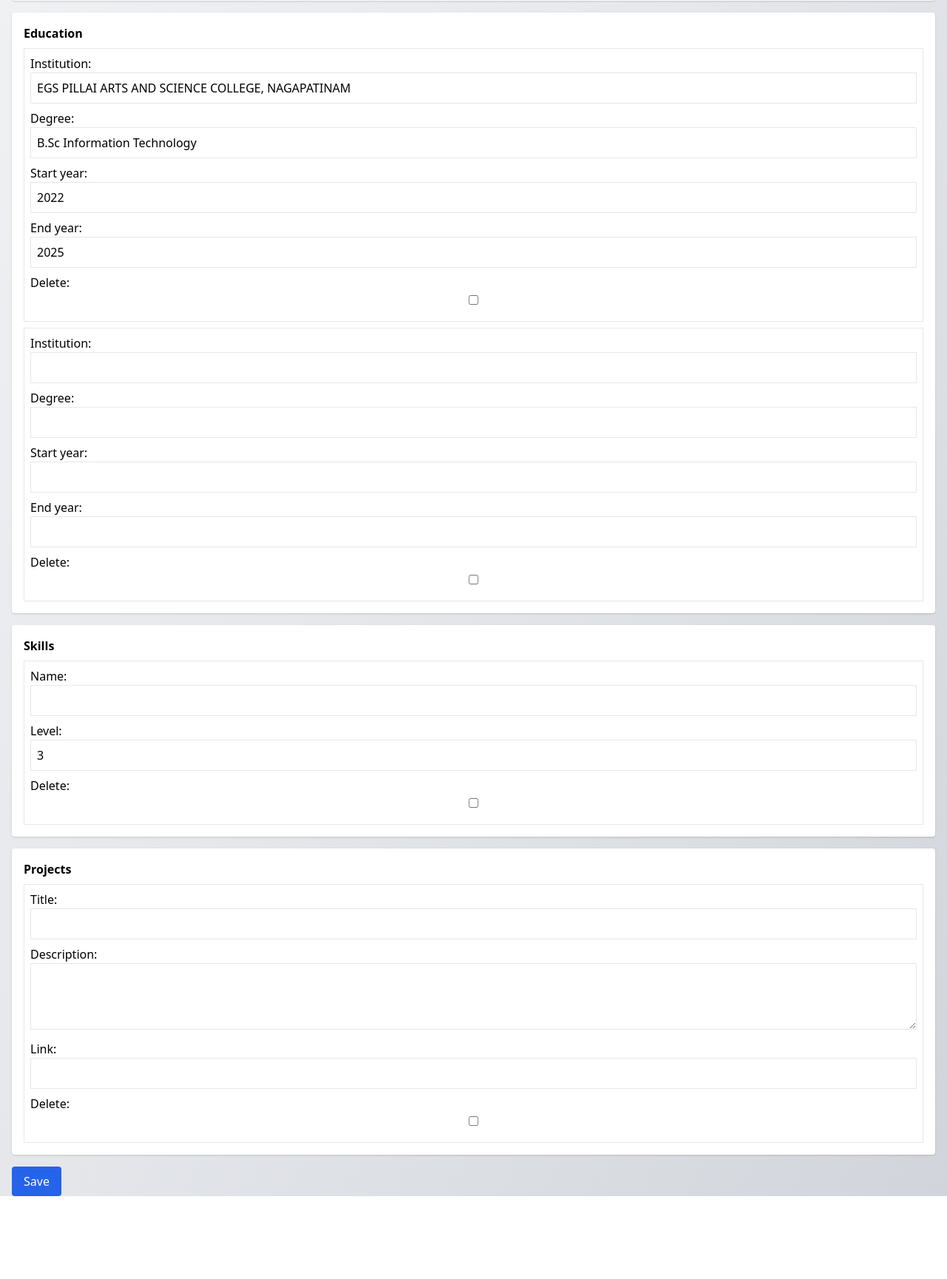
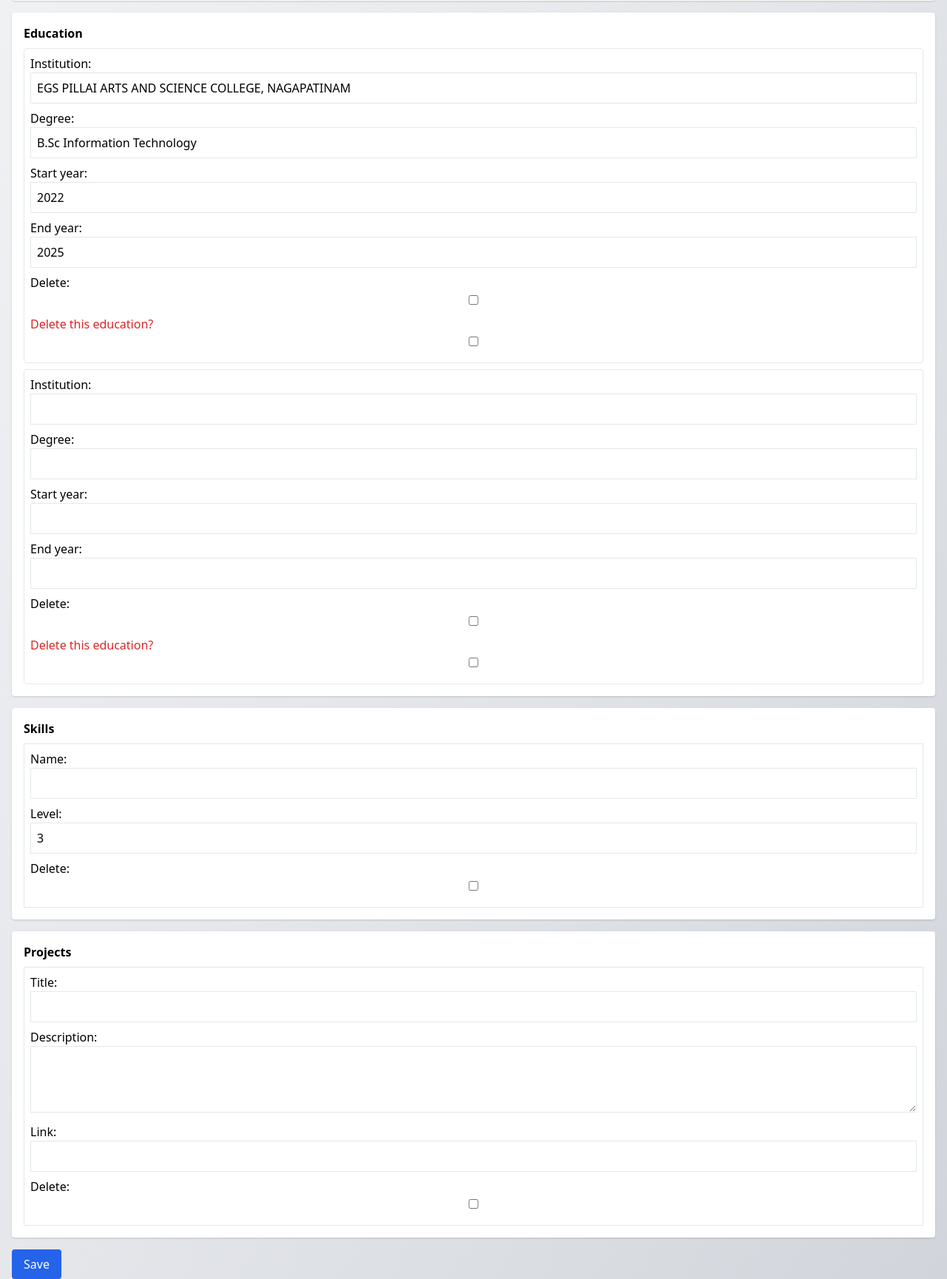
Before and after one commit to M-LAKSHMANAN093/smart-resume, a Django app: page /resume/edit/ in a window 1280 px wide. Shown: the part 509-2238 px from the top of the page at 74% size. Before the commit the page ends 2126 px from the top, so only its background shows below. Run offline with Django 4.2, Linux system fonts and the light colour scheme; a user stored in the database is signed in; data comes from the database, SQL or seed files in the repository; data that the repository does not hold is empty; some libraries are stand-ins or nearby versions.

Commit message:
fix settings completely

```diff
--- a/resume_builder/templates/resume_builder/edit_profile.html
+++ b/resume_builder/templates/resume_builder/edit_profile.html
@@ -19,9 +19,12 @@
 
     <div class="mt-4 bg-white p-4 rounded shadow">
       <h3 class="font-semibold">Education</h3>
+
       {{ edu_formset.management_form }}
+
       {% for form in edu_formset %}
-        <div class="mt-2 border p-2">
+     <div class="mt-2 border p-2 rounded">
+
       {% for field in form.visible_fields %}
         <div class="mb-2">
           <label>{{ field.label_tag }}</label>
@@ -29,9 +32,17 @@
           {{ field.errors }}
         </div>
       {% endfor %}
+
+      <!-- 🔥 VERY IMPORTANT: DELETE CHECKBOX -->
+      <div class="mb-2">
+        <label class="text-red-600 font-medium">Delete this education?</label>
+        {{ form.DELETE }}
+      </div>
+
      </div>
       {% endfor %}
     </div>
+
 
     <div class="mt-4 bg-white p-4 rounded shadow">
       <h3 class="font-semibold">Skills</h3>
--- a/resume_builder/urls.py
+++ b/resume_builder/urls.py
@@ -8,4 +8,6 @@ urlpatterns = [
     path("edit/", views.edit_profile, name="edit"),
     path("preview/", views.preview_resume, name="preview"),
     path("download/", views.download_pdf, name="download_pdf"),
+    path("education/delete/<int:edu_id>/", views.delete_education, name="delete_education"),
+
 ]
--- a/resume_builder/views.py
+++ b/resume_builder/views.py
@@ -84,3 +84,8 @@ def download_pdf(request):
         response["Content-Disposition"] = f'attachment; filename="{request.user.username}_resume.pdf"'
         return response
     return HttpResponse("Error generating PDF", status=500)
+
+def delete_education(request, edu_id):
+    education = get_object_or_404(Education, id=edu_id, profile=request.user.profile)
+    education.delete()
+    return redirect("edit_resume")
```
Lines whose indentation alone changed are shown as unchanged.
